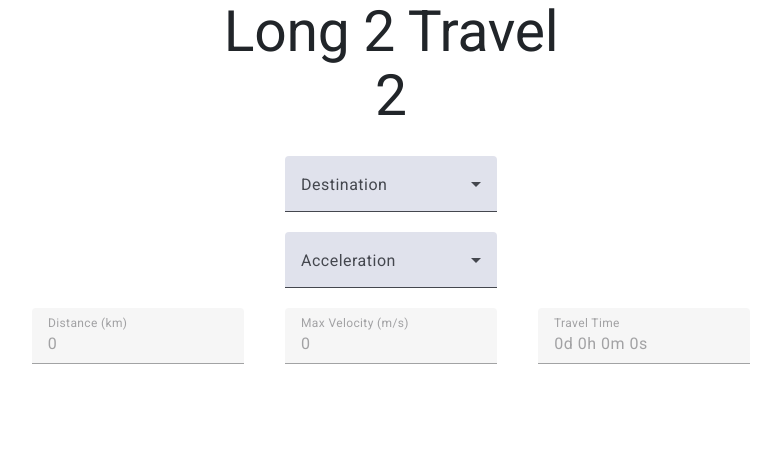
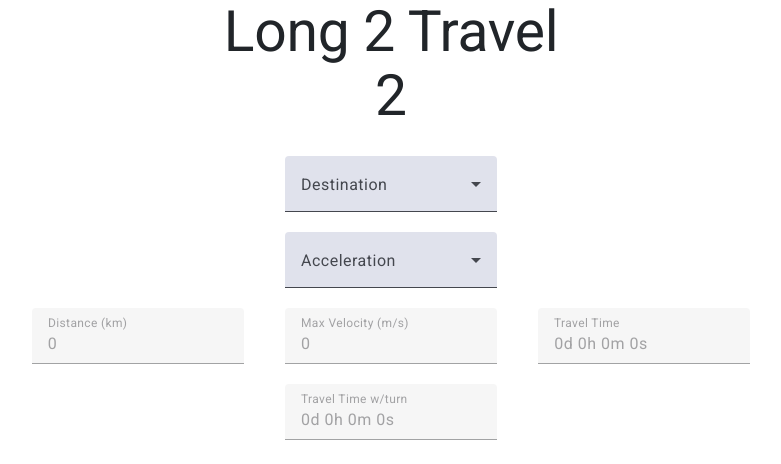
Before and after one commit to boogermanus/L2T2, an Angular app: page / in a window 1280 px wide. Shown: the top 464 px of the page, without its empty margins (249-1030 px from the left). Built offline with nearby package versions, Linux system fonts and the light colour scheme; no server answers.

Commit message:
with turn

```diff
--- a/src/app/components/l2-t2/l2-t2.component.html
+++ b/src/app/components/l2-t2/l2-t2.component.html
@@ -44,7 +44,13 @@
             <div class="col-md-4 text-center">
                 <mat-form-field>
                     <mat-label>Travel Time</mat-label>
-                    <input matInput type="text" disabled="true" [value]="timeAtFull | travelTime">
+                    <input matInput type="text" disabled="true" [value]="fullBurnTime | travelTime">
+                </mat-form-field>
+            </div>
+            <div class="col-md-4 text-center">
+                <mat-form-field>
+                    <mat-label>Travel Time w/turn</mat-label>
+                    <input matInput type="text" disabled="true" [value]="halfBurnTime | travelTime">
                 </mat-form-field>
             </div>
         </div>
--- a/src/app/components/l2-t2/l2-t2.component.ts
+++ b/src/app/components/l2-t2/l2-t2.component.ts
@@ -32,9 +32,10 @@ export class L2T2Component {
   public apiData!: Observable<any>;
   public distanceKm: number = 0;
   public distanceMeters: number = 0;
-  public timeAtFull: number = 0;
+  public fullBurnTime: number = 0;
   public timeString: string = '';
   public maxVelocity: number = 0;
+  public halfBurnTime: number = 0;
 
   constructor(
     private readonly dataService: DataService,
@@ -61,7 +62,8 @@ export class L2T2Component {
   }
 
   public compute(): void {
-    this.timeAtFull = Math.sqrt(((2 * this.distanceMeters) / this.acceleration));
-    this.maxVelocity = (this.distanceMeters / 2) / (this.timeAtFull / 2)
+    this.fullBurnTime = Math.sqrt(((2 * this.distanceMeters) / this.acceleration));
+    this.maxVelocity = this.acceleration * (this.fullBurnTime / 2);
+    this.halfBurnTime = (this.maxVelocity / this.acceleration) + this.fullBurnTime;
   }
 }
```
